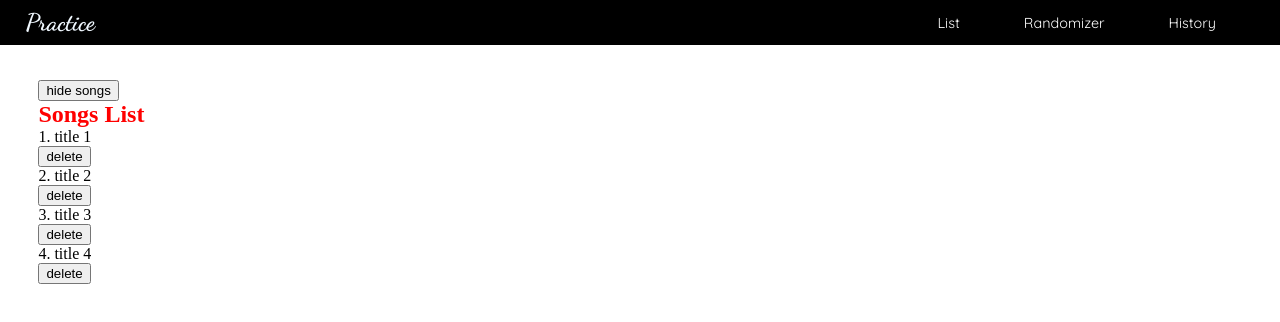
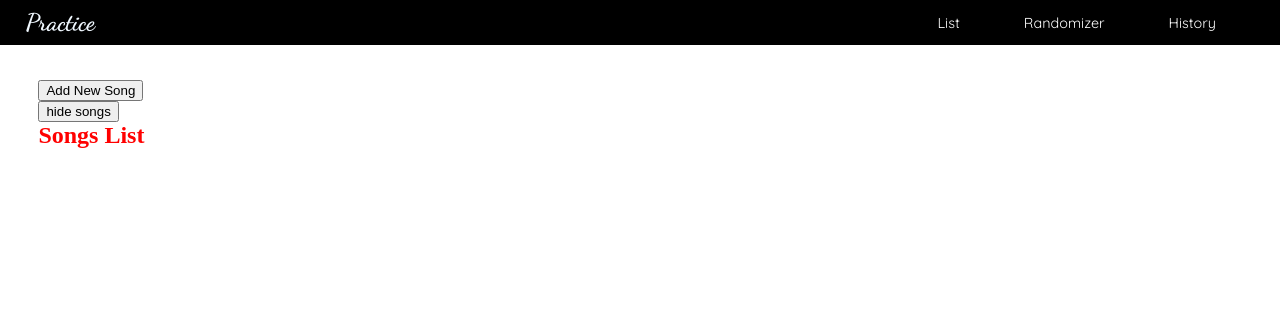
Before and after one commit to Salvador318Alvarez/React-Practice, a React (Vite) app: page /List in a window 1280 px wide. Shown: the top 322 px of the page. Built offline with nearby package versions, Linux system fonts and the light colour scheme; the HTML template or start-up script is replaced by a standard one.

Commit message:
more practice

```diff
--- a/src/components/NewForm.tsx
+++ b/src/components/NewForm.tsx
@@ -1,6 +1,6 @@
 import { useState } from "react";
 
-const newForm = () => {
+const newForm = ({addSong}) => {
     const [title, setTitle] = useState('')
     const [date, setDate] = useState('')
 
@@ -20,7 +20,8 @@ const newForm = () => {
             date:date,
             id: Math.floor(Math.random()*10000000)
         }
-        console.log(song);
+
+        addSong(song);
         resetForm()
 
     }
@@ -30,6 +31,7 @@ const newForm = () => {
             <label>
                 <span>Title:</span>
                 <input
+                    required
                     type="text"
                     value={title}
                     onChange={(e) => setTitle(e.target.value)} />
@@ -37,13 +39,13 @@ const newForm = () => {
             <label>
                 <span>Date:</span>
                 <input
+                    required
                     type="date"
                     value={date}
                     // this is known as controlled inputs
                     onChange={(e) => setDate(e.target.value)}/>
             </label>
             <button>Submit</button>
-            <p>Title: {title}</p>
 
         </form>
      );
--- a/src/pages/SongsList.tsx
+++ b/src/pages/SongsList.tsx
@@ -1,18 +1,31 @@
 import { useState } from "react";
 import List from "../components/List";
+import Modal from "../components/Modal";
+import NewForm from "../components/NewForm";
 //hooks have to be at the top levl of the component
 //have to be in the component to be used
 
 const SongsList = () => {
     const [showSongs, setShowSongs] = useState(true)
-    const [songs, setSongs] =  useState([
-        {id: 1, title:'title 1'},
-        {id: 2, title:'title 2'},
-        {id: 3, title:'title 3'},
-        {id: 4, title:'title 4'}
-    ])
+    const [songs, setSongs] =  useState([])
+    const [showModal, setShowModal] = useState(false)
 
-    console.log(showSongs);
+    const handleClose = () => {
+        setShowModal(false)
+    }
+
+    const handleOpen = () => {
+        setShowModal(true)
+    }
+
+    //you can pass in functions as props to affect state!!
+
+    const addSong = (song:any) => {
+        setSongs((prevSongs) => {
+            return [...prevSongs, song]
+        })
+        setShowModal(false)
+    }
 
     const handleClick = (id:number) => {
         setSongs((prevSongs) => { //use previous state to not alter state but a copy of it
@@ -26,6 +39,14 @@ const SongsList = () => {
 
     return (
         <section>
+            {showModal! &&
+                <Modal handleClose={handleClose}>
+                    <NewForm addSong={addSong} />
+                </Modal>
+            }
+
+            <button onClick={handleOpen}>Add New Song</button>
+
 
             {showSongs && ( //conditional template
                 <div>
```
